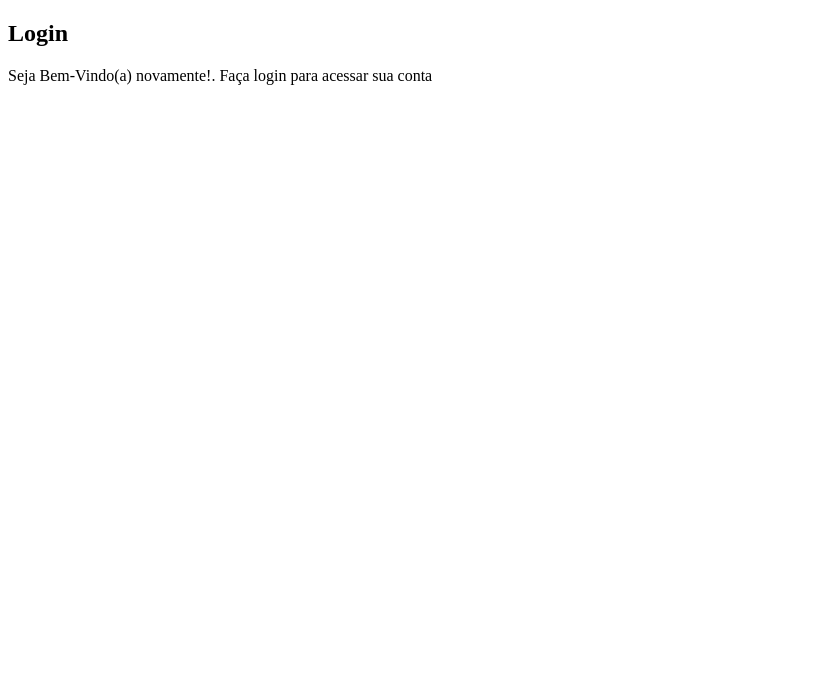
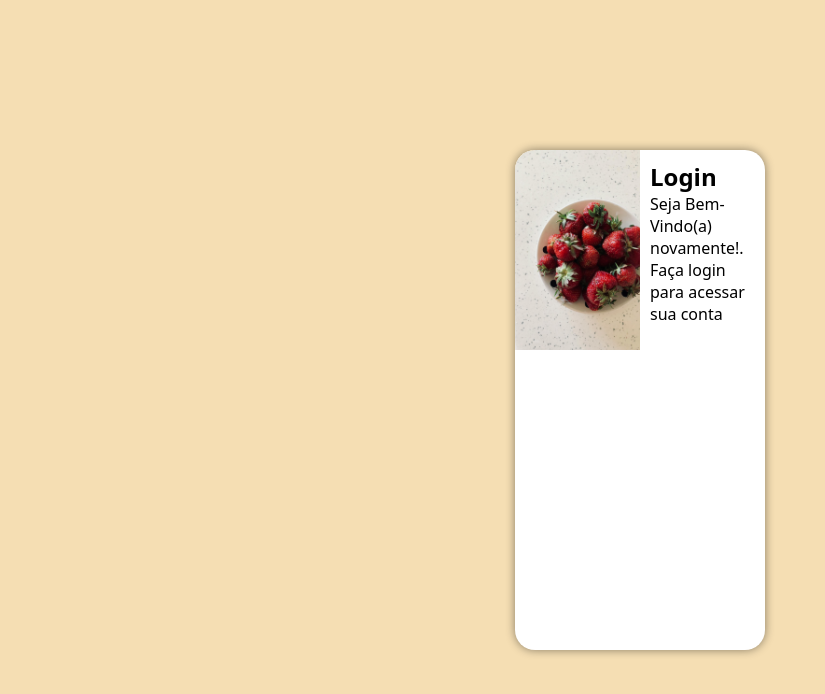
Before and after one commit to 1406giulia/projeto-login, a plain HTML site: page index.html in a window 1280 px wide. Shown: the whole page, without its empty margins (0-825 px from the left). Drawn offline with Linux system fonts and the light colour scheme.

Commit message:
atualizaçao das pastas

```diff
--- /dev/null
+++ b/estilos/midia-query.css
@@ -0,0 +1,40 @@
+@charset "UTF-8";
+
+
+@media screen and (min-width: 768px) and (max-width:992px){
+    section#login{
+        width:80vw ;
+        body{
+            background-image:linear-gradient(to top, rgb(10, 141, 10, wheat)) ;
+    }
+
+}
+
+
+    section#login > div#imagem{
+float: left;
+width: 30%;
+height: 100%;
+    }
+    section#login > div#formulario {
+        float: right;
+        width: 70%;
+
+    }
+}
+@media screen and (min-width: 992px){
+    section#login{
+        width: 960px;
+
+    }
+    div#imagem{
+        float:left ;
+        width: 50%;
+        height: 100%;
+    }
+    div#formulario{
+        float: right;
+        width: 50%;
+    }
+
+}
--- a/estilos/style.css
+++ b/estilos/style.css
@@ -4,4 +4,56 @@
 
 /* Paleta de cores
 Verde : #49a09d
+Bege: wheat
 white and red */
+
+
+*{
+    font-family:system-ui, -apple-system, BlinkMacSystemFont, 'Segoe UI', Roboto, Oxygen, Ubuntu, Cantarell, 'Open Sans', 'Helvetica Neue', sans-serif ;
+padding: 0px;
+margin: 0px;
+box-sizing: border-box;
+
+}
+
+body, html{
+    background-color: wheat ;
+    height: 100vh;
+    width: 100vw;
+}
+
+main{
+    position: relative;
+    height: 100vh;
+    width: 100vw;
+}
+
+section#login{
+position: absolute;
+top: 50%;
+left: 50%;
+transform: translate(-50%, -50%);
+background-color: white;
+width: 250px;
+height: 500px;
+border-radius:20px ;
+overflow: hidden;
+box-shadow: 0px 0px 10px rgba(0, 0, 0, 0.452);
+
+transition: width 1.3s,height 1.3s;
+transition-timing-function: ease;
+}
+
+section#login > div#imagem{
+    background: wheat url(../imagens/pexels-ariana-gavra-388697-1087568.jpg);
+height: 200px;
+background-size: cover;
+background-position: left bottom;
+display: block;
+
+
+}
+section#login > div#formulario{
+    padding: 10px;
+  display: block;
+}
--- a/index.html
+++ b/index.html
@@ -4,6 +4,7 @@
     <meta charset="UTF-8">
     <meta name="viewport" content="width=device-width, initial-scale=1.0">
     <title>Login</title>
+    <link rel="stylesheet" href="estilos/midia-query.css">
     <link rel="stylesheet" href="estilos/style.css">
 </head>
 <body>
```
